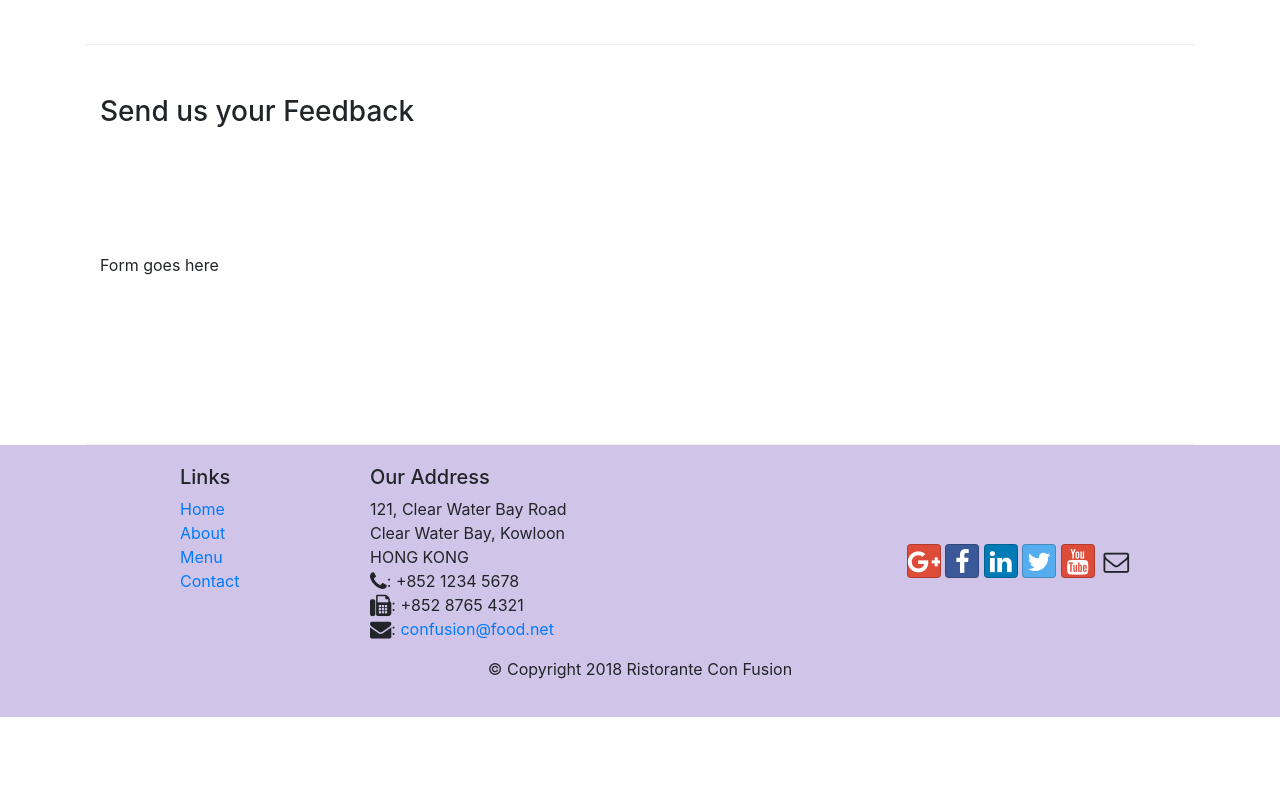
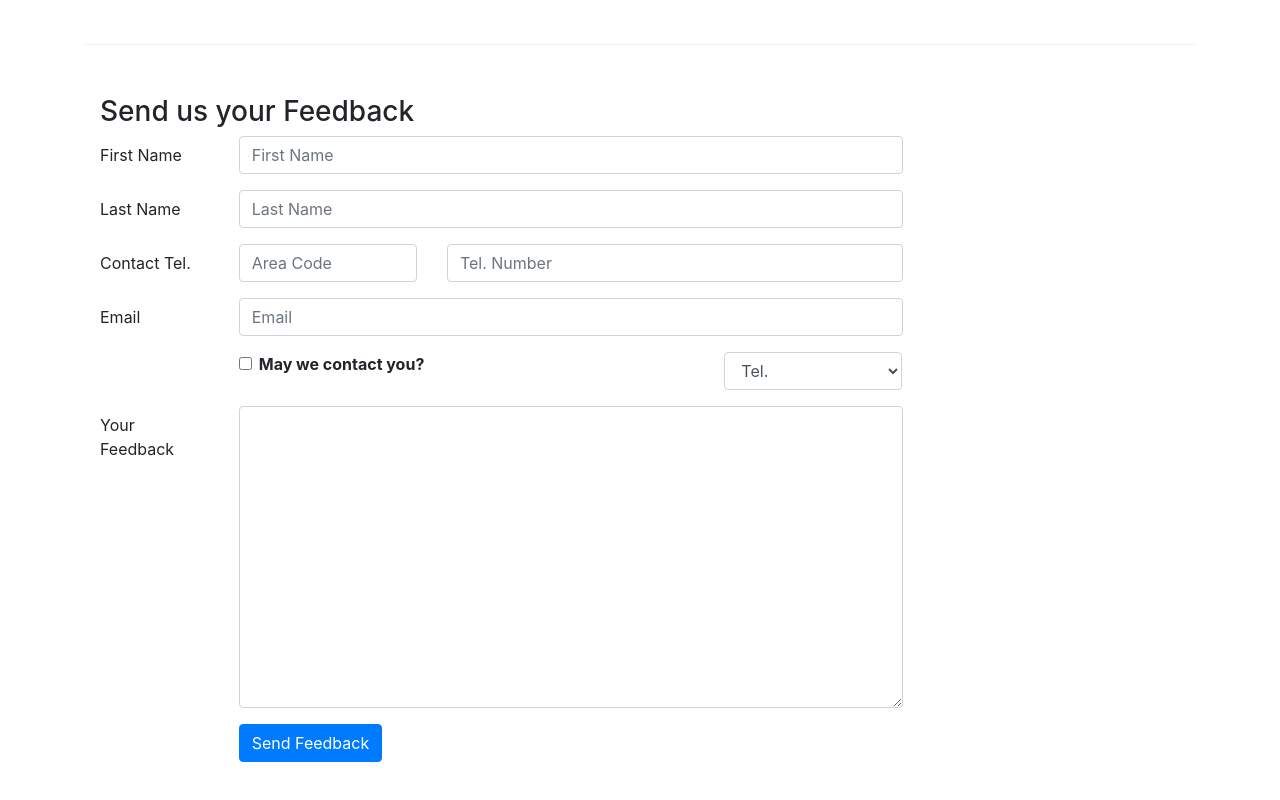
Before and after one commit to evinracher/full-stack-web-development-c1, a website: page contactus.html in a window 1280 px wide. Shown: the part 820-1620 px from the top of the page. Before the commit the page ends 1537 px from the top, so only its background shows below. Drawn offline with nearby package versions, Linux system fonts and the light colour scheme.

Commit message:
Adding a form for send feedback

```diff
--- a/contactus.html
+++ b/contactus.html
@@ -25,10 +25,13 @@
       <a class="navbar-brand" href="#">Ristorante Con Fusion</a>
       <div class="collapse navbar-collapse" id="Navbar">
         <ul class="navbar-nav mr-auto">
-                        <li class="nav-item"><a class="nav-link" href="./index.html"><span class="fa fa-home fa-lg"></span> Home</a></li>
-                        <li class="nav-item"><a class="nav-link" href="./aboutus.html"><span class="fa fa-info fa-lg"></span> About</a></li>
+          <li class="nav-item"><a class="nav-link" href="./index.html"><span class="fa fa-home fa-lg"></span> Home</a>
+          </li>
+          <li class="nav-item"><a class="nav-link" href="./aboutus.html"><span class="fa fa-info fa-lg"></span>
+              About</a></li>
           <li class="nav-item"><a class="nav-link" href="#"><span class="fa fa-list fa-lg"></span> Menu</a></li>
-                        <li class="nav-item active"><a class="nav-link" href="#"><span class="fa fa-address-card fa-lg"></span> Contact</a></li>
+          <li class="nav-item active"><a class="nav-link" href="#"><span class="fa fa-address-card fa-lg"></span>
+              Contact</a></li>
         </ul>
       </div>
     </div>
@@ -39,7 +42,8 @@
       <div class="row row-header">
         <div class="col-12 col-sm-6">
           <h1>Ristorante con Fusion</h1>
-                    <p>We take inspiration from the World's best cuisines, and create a unique fusion experience. Our lipsmacking creations will tickle your culinary senses!</p>
+          <p>We take inspiration from the World's best cuisines, and create a unique fusion experience. Our lipsmacking
+            creations will tickle your culinary senses!</p>
         </div>
         <div class="col-12 col-sm">
         </div>
@@ -82,7 +86,8 @@
         <div class="btn-group" role="group">
           <a role="button" class="btn btn-primary" href="tel:+85212345678"><i class="fa fa-phone"></i> Call</a>
           <a role="button" class="btn btn-info"><i class="fa fa-skype"></i> Skype</a>
-                  <a role="button" class="btn btn-success" href="mailto:confusion@food.net"><i class="fa fa-envelope-o"></i> Email</a>
+          <a role="button" class="btn btn-success" href="mailto:confusion@food.net"><i class="fa fa-envelope-o"></i>
+            Email</a>
         </div>
       </div>
     </div>
@@ -92,7 +97,68 @@
         <h3>Send us your Feedback</h3>
       </div>
       <div class="col-12 col-md-9">
-                Form goes here
+        <form>
+          <div class="form-group row">
+            <label for="firstname" class="col-md-2 col-form-label">
+              First Name
+            </label>
+            <div class="col-md-10">
+              <input type="text" class="form-control" id="firstname" name="firstname" placeholder="First Name">
+            </div>
+          </div>
+          <div class="form-group row">
+            <label for="lastname" class="col-md-2 col-form-label">
+              Last Name
+            </label>
+            <div class="col-md-10">
+              <input type="text" class="form-control" id="lastname" name="lastname" placeholder="Last Name">
+            </div>
+          </div>
+          <div class="form-group row">
+            <label for="telnum" class="col-12 col-md-2 col-form-label">
+              Contact Tel.
+            </label>
+            <div class="col-5 col-md-3">
+              <input type="tel" class="form-control" id="areacode" name="areacode" placeholder="Area Code">
+            </div>
+            <div class="col-7 col-md-7">
+              <input type="tel" class="form-control" id="telnum" name="telnum" placeholder="Tel. Number">
+            </div>
+          </div>
+          <div class="form-group row">
+            <label for="emailid" class="col-md-2 col-form-label">
+              Email
+            </label>
+            <div class="col-md-10">
+              <input type="email" class="form-control" id="emailid" name="emailid" placeholder="Email">
+            </div>
+          </div>
+          <div class="form-group row">
+            <div class="col-md-6 offset-md-2">
+              <div class="form-check">
+                <input type="checkbox" class="form-check-input" name="approve" id="approve" value="">
+                <label class="form-check-label" for="approve"><strong>May we contact you?</strong></label>
+              </div>
+            </div>
+            <div class="col-md-3 offset-1">
+              <select class="form-control">
+                <option>Tel.</option>
+                <option>Email</option>
+              </select>
+            </div>
+          </div>
+          <div class="form-group row">
+            <label for="feedback" class="col-md-2 col-form-label">Your Feedback</label>
+            <div class="col-md-10">
+              <textarea class="form-control" id="feedback" name="feedback" rows="12"></textarea>
+            </div>
+          </div>
+          <div class="form-group row">
+            <div class="col-md-10 offset-md-2">
+              <button type="submit" class="btn btn-primary">Send Feedback</button>
+            </div>
+          </div>
+        </form>
       </div>
       <div class="col-12 col-md">
       </div>
@@ -127,8 +193,10 @@
         <div class="col-12 col-sm-4 align-self-center">
           <div class="text-center">
             <a class="btn btn-social-icon btn-google" href="http://google.com/+"><i class="fa fa-google-plus"></i></a>
-                        <a class="btn btn-social-icon btn-facebook" href="http://www.facebook.com/profile.php?id="><i class="fa fa-facebook"></i></a>
-                        <a class="btn btn-social-icon btn-linkedin" href="http://www.linkedin.com/in/"><i class="fa fa-linkedin"></i></a>
+            <a class="btn btn-social-icon btn-facebook" href="http://www.facebook.com/profile.php?id="><i
+                class="fa fa-facebook"></i></a>
+            <a class="btn btn-social-icon btn-linkedin" href="http://www.linkedin.com/in/"><i
+                class="fa fa-linkedin"></i></a>
             <a class="btn btn-social-icon btn-twitter" href="http://twitter.com/"><i class="fa fa-twitter"></i></a>
             <a class="btn btn-social-icon btn-google" href="http://youtube.com/"><i class="fa fa-youtube"></i></a>
             <a class="btn btn-social-icon" href="mailto:"><i class="fa fa-envelope-o"></i></a>
```
Lines whose indentation alone changed are shown as unchanged.
